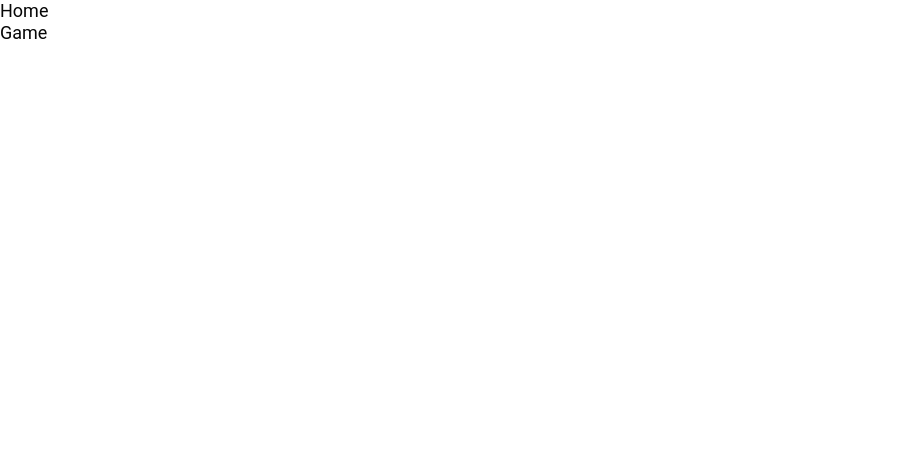
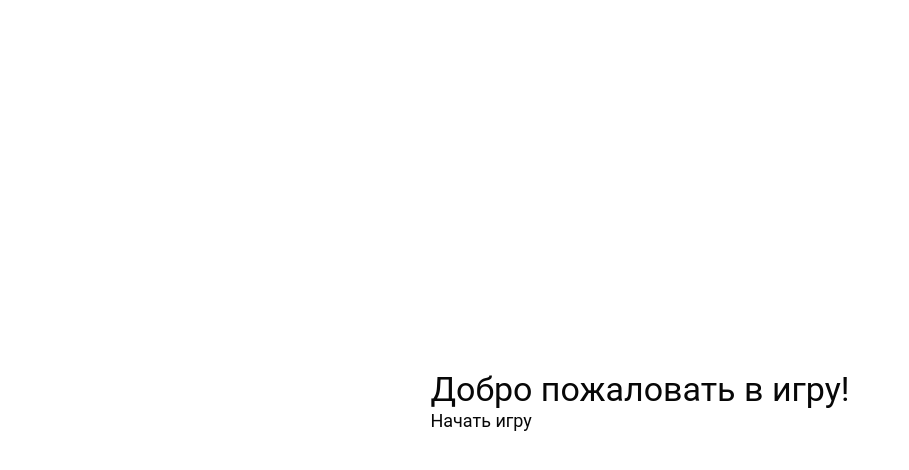
Before and after one commit to Qumansa/memory-game, a React (Vite) app: page / in a window 1280 px wide. Shown: the top 470 px of the page, without its empty margins (0-909 px from the left). Built offline with nearby package versions, Linux system fonts and the light colour scheme; a web font is replaced by a local one.

Commit message:
Настроен рутер

```diff
--- a/package.json
+++ b/package.json
@@ -12,6 +12,7 @@
 		"normalize.css": "^8.0.1",
 		"react": "^18.2.0",
 		"react-dom": "^18.2.0",
+		"react-router-dom": "^6.6.2",
 		"sass": "^1.57.1"
 	},
 	"devDependencies": {
--- a/src/main.tsx
+++ b/src/main.tsx
@@ -1,9 +1,16 @@
 import React from 'react';
 import ReactDOM from 'react-dom/client';
-import { App } from './pages';
+import { RouterProvider } from 'react-router-dom';
+
+import { router } from './routes/routes';
+
+import global from './styles/global.module.scss';
+import './styles/main.scss';
 
 ReactDOM.createRoot(document.getElementById('root') as HTMLElement).render(
 	<React.StrictMode>
-		<App />
+		<main className={global.main}>
+			<RouterProvider router={router} />
+		</main>
 	</React.StrictMode>
 );
--- a/src/pages/game/index.tsx
+++ b/src/pages/game/index.tsx
@@ -1,3 +1,13 @@
+import global from '../../styles/global.module.scss';
+import styles from './styles.module.scss';
+
 export const Game = () => {
-	return <div>Game</div>;
+	return (
+		<section>
+			<div className={global.container}>
+				<h2 className={global.srOnly}>Игра</h2>
+				Игра
+			</div>
+		</section>
+	);
 };
--- /dev/null
+++ b/src/pages/game/styles.module.scss
@@ -0,0 +1,3 @@
+.game {
+	border: 1px solid black;
+}
--- a/src/pages/home/index.tsx
+++ b/src/pages/home/index.tsx
@@ -1,5 +1,16 @@
-import global from '../styles/global.module.scss';
+import { Link } from 'react-router-dom';
+
+import global from '../../styles/global.module.scss';
+import styles from './styles.module.scss';
 
 export const Home = () => {
-	return <div>Home</div>;
+	return (
+		<section className={styles.home}>
+			<div className={global.container}>
+				<h2 className={global.srOnly}>Старт</h2>
+				<p className={styles.home__text}>Добро пожаловать в игру!</p>
+				<Link to={`/game`}>Начать игру</Link>
+			</div>
+		</section>
+	);
 };
--- /dev/null
+++ b/src/pages/home/styles.module.scss
@@ -0,0 +1,7 @@
+@use '../../styles/mixins';
+
+.home {
+	&__text {
+		@include mixins.largeFontSize();
+	}
+}
--- /dev/null
+++ b/src/pages/index.ts
@@ -0,0 +1,2 @@
+export * from './game';
+export * from './home';
--- a/src/pages/index.tsx
+++ /dev/null
@@ -1,12 +0,0 @@
-import '../styles/main.scss';
-import { Game } from './game';
-import { Home } from './home';
-
-export const App = () => {
-	return (
-		<>
-			<Home />
-			<Game />
-		</>
-	);
-};
--- /dev/null
+++ b/src/routes/routes.tsx
@@ -0,0 +1,14 @@
+import { createBrowserRouter } from 'react-router-dom';
+
+import { Game, Home } from '../pages';
+
+export const router = createBrowserRouter([
+	{
+		path: '/',
+		element: <Home />,
+	},
+	{
+		path: '/game',
+		element: <Game />,
+	},
+]);
--- a/src/styles/base.scss
+++ b/src/styles/base.scss
@@ -1,5 +1,5 @@
-@import 'variables';
-@import 'mixins';
+@use 'variables';
+@use 'mixins';
 
 html,
 body {
@@ -12,7 +12,7 @@ html {
 	font-family: 'Roboto', sans-serif;
 	font-size: 62.5%;
 	font-weight: 400;
-	color: $black;
+	color: variables.$black;
 	// scroll-padding: 8.3rem;
 }
 
@@ -33,16 +33,9 @@ body {
 }
 
 #root {
-	@include baseFontSize;
+	@include mixins.baseFontSize();
 
 	overflow-x: hidden;
-	display: flex;
-	flex-direction: column;
-	min-height: 100%;
-}
-
-main {
-	flex: 1 0 auto;
 }
 
 h1,
--- a/src/styles/global.module.scss
+++ b/src/styles/global.module.scss
@@ -1,6 +1,6 @@
-@import './mixins';
+@use './mixins';
 
-.sr-only {
+.srOnly {
 	position: absolute;
 
 	overflow: hidden;
@@ -16,10 +16,20 @@
 	border: 0;
 }
 
+.main {
+	display: flex;
+	align-items: center;
+	justify-content: center;
+
+	width: 100%;
+	height: 100vh;
+	min-height: 100vh;
+}
+
 .section {
 	padding: 10rem 0;
 	&__title {
-		@include largeFontSize;
+		@include mixins.largeFontSize();
 
 		font-weight: 700;
 		text-align: center;
--- a/src/styles/main.scss
+++ b/src/styles/main.scss
@@ -1,3 +1,3 @@
-@import 'fonts';
-@import 'base';
-@import 'animations';
+@use 'fonts';
+@use 'base';
+@use 'animations';
```
Also changed, not shown: 1 other file (tests, documents, lock files or other folders).
